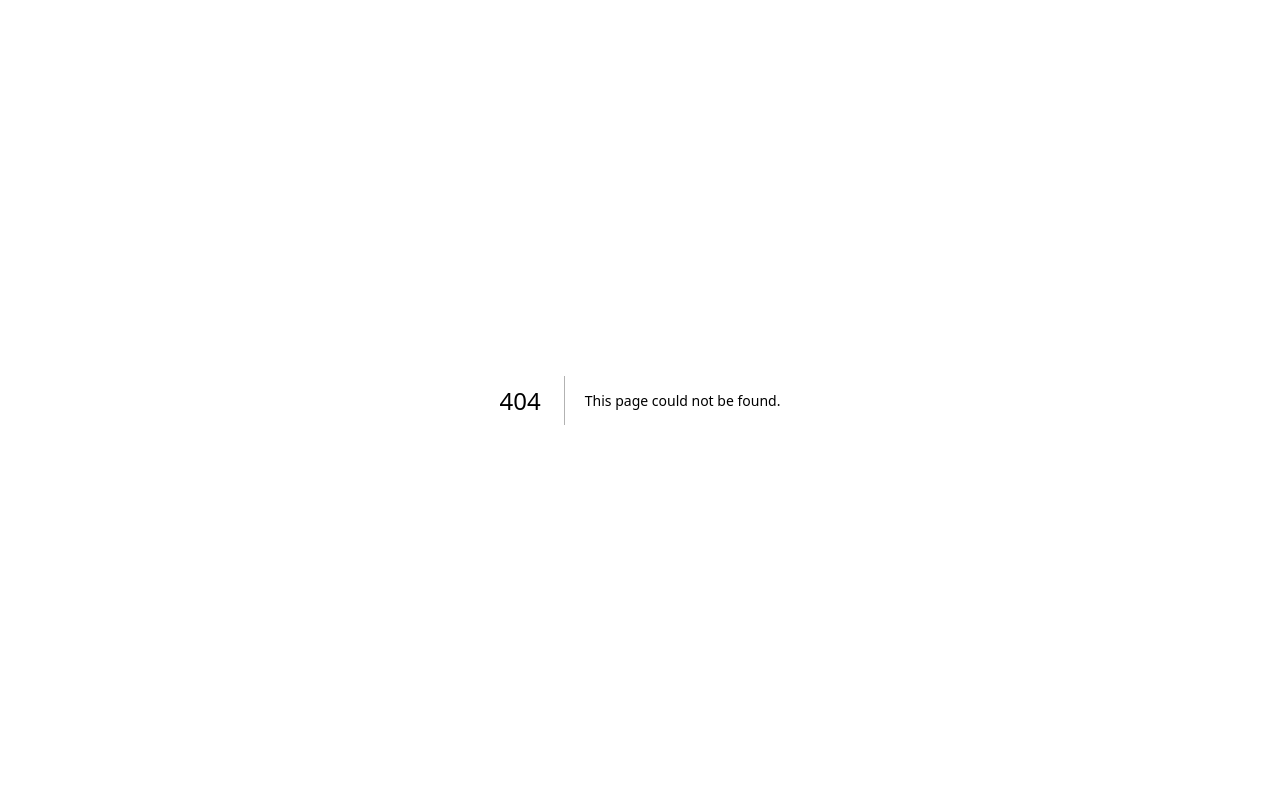
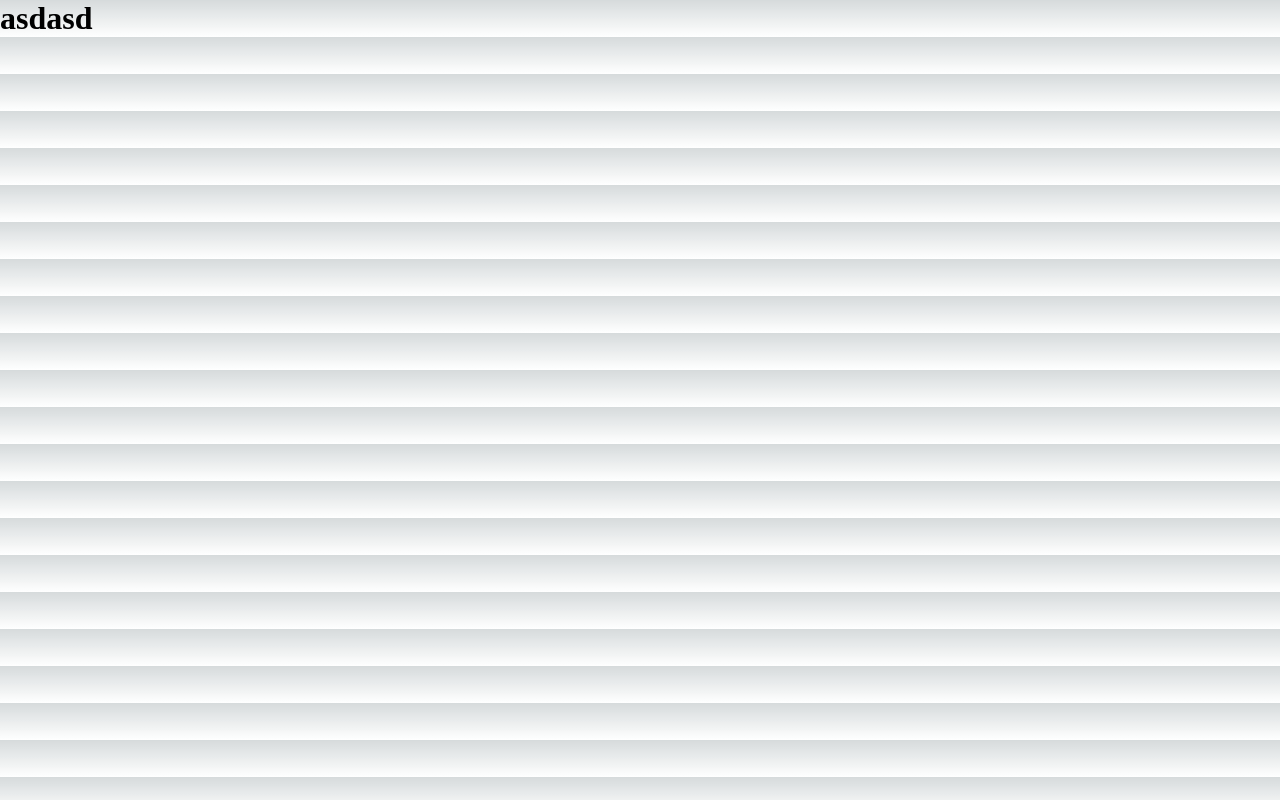
Before and after one commit to ESDP-JS17-ATTRACTOR/Online-School-ESDP-JS-17, a Next.js app in the folder front/: page /contacts in a window 1280 px wide. Before the commit this address had no page. Built offline with nearby package versions, Linux system fonts and the light colour scheme.

Commit message:
changes #2

```diff
--- /dev/null
+++ b/front/src/pages/contacts.tsx
@@ -0,0 +1,11 @@
+import React from 'react';
+
+const Contacts = () => {
+  return (
+    <div>
+      <h1>asdasd</h1>
+    </div>
+  );
+};
+
+export default Contacts;
```
